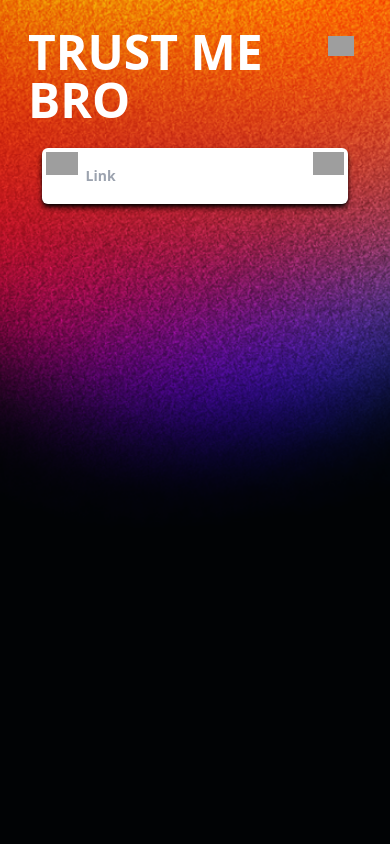
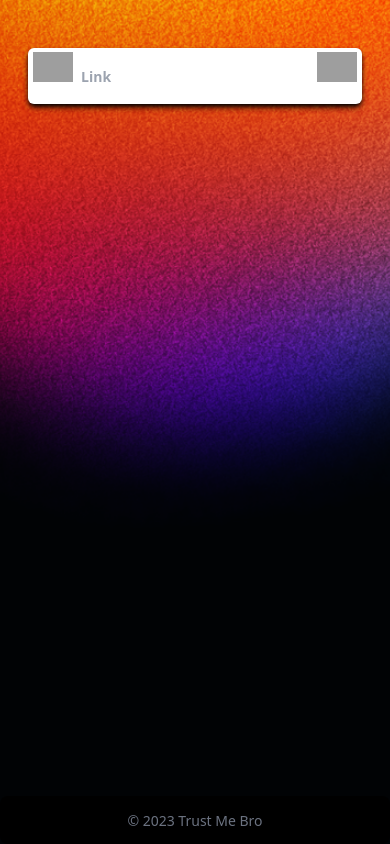
Before and after one commit to drMy5tery/Trust-Me-Bro, a Django app: page / in a window 390 px wide. Run offline with Django 4.2, Linux system fonts and the light colour scheme; some libraries are stand-ins or nearby versions; grey boxes are pictures that could not be loaded.

Commit message:
optimize for mobile phones

```diff
--- a/YtCmntAnalysis/templates/html/sample_test.html
+++ b/YtCmntAnalysis/templates/html/sample_test.html
@@ -45,14 +45,23 @@
         -ms-overflow-style: none; /* IE and Edge */
         scrollbar-width: none; /* Firefox */
       }
+      #footer {
+        position: fixed;
+        left: 0;
+        bottom: 0;
+        width: 100%;
+        text-align: center;
+      }
     </style>
   </head>
   <body>
     <div class="bg-cover bg-center" id="mainbody">
       <div class="h-screen w-full p-7 md:p-10 overflow-auto scrollbar-hide">
-        <div class="h-1/4 md:h-2/5">
+        <div class="h-24 md:h-2/5">
           <!-- title card -->
-          <div class="flex justify-end flex-row h-1/2 md:h-2/5">
+          <div
+            class="collapse md:visible flex justify-end flex-row h-1/2 md:h-2/5"
+          >
             <div class="basis-11/12">
               <h1
                 class="text-white text-5xl md:text-7xl font-sans font-extrabold"
@@ -73,9 +82,9 @@
           </div>
 
           <!-- search bar -->
-          <div class="flex justify-center h-1/2 md:h-2/5">
+          <div class="flex justify-center h-0 md:h-2/5">
             <div
-              class="flex self-center justify-end flex-row bg-white w-11/12 md:w-6/12 rounded-md h-14 shadow-md shadow-black"
+              class="flex self-center justify-end flex-row bg-white w-full md:w-6/12 rounded-md h-14 shadow-md shadow-black"
             >
               <div
                 class="basis-1/5 h-14 p-1 md:p-2"
@@ -120,7 +129,7 @@
         </div>
 
         <!-- output section -->
-        <div class="h-3/4 md:h-3/5 collapse" id="output">
+        <div class="h-auto md:h-3/5 collapse" id="output">
           <div class="flex flex-col md:flex-row h-full gap-4">
             <div
               class="h-1/5 md:h-full basis-4/12 font-mono bg-[#0f0f0f] rounded-2xl p-5 overflow-scroll drop-shadow"
@@ -199,6 +208,17 @@
             </div>
           </div>
         </div>
+
+        <footer id="footer" class="bg-black rounded-lg p-3">
+          <span class="text-sm text-gray-500 sm:text-center dark:text-gray-400"
+            >© 2023
+            <a
+              href="https://github.com/drMy5tery/Trust-Me-Bro"
+              class="hover:underline"
+              >Trust Me Bro</a
+            >
+          </span>
+        </footer>
       </div>
     </div>
   </body>
```
